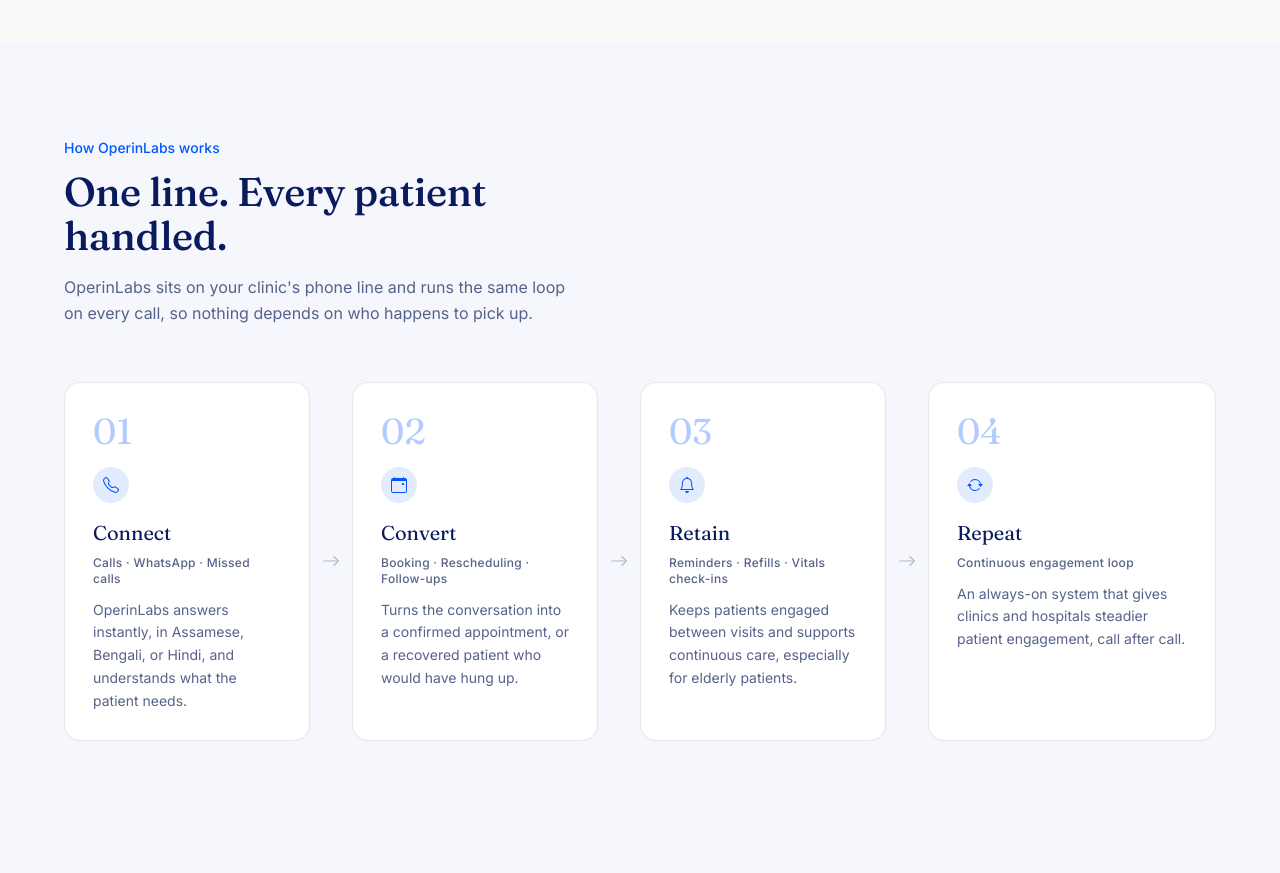
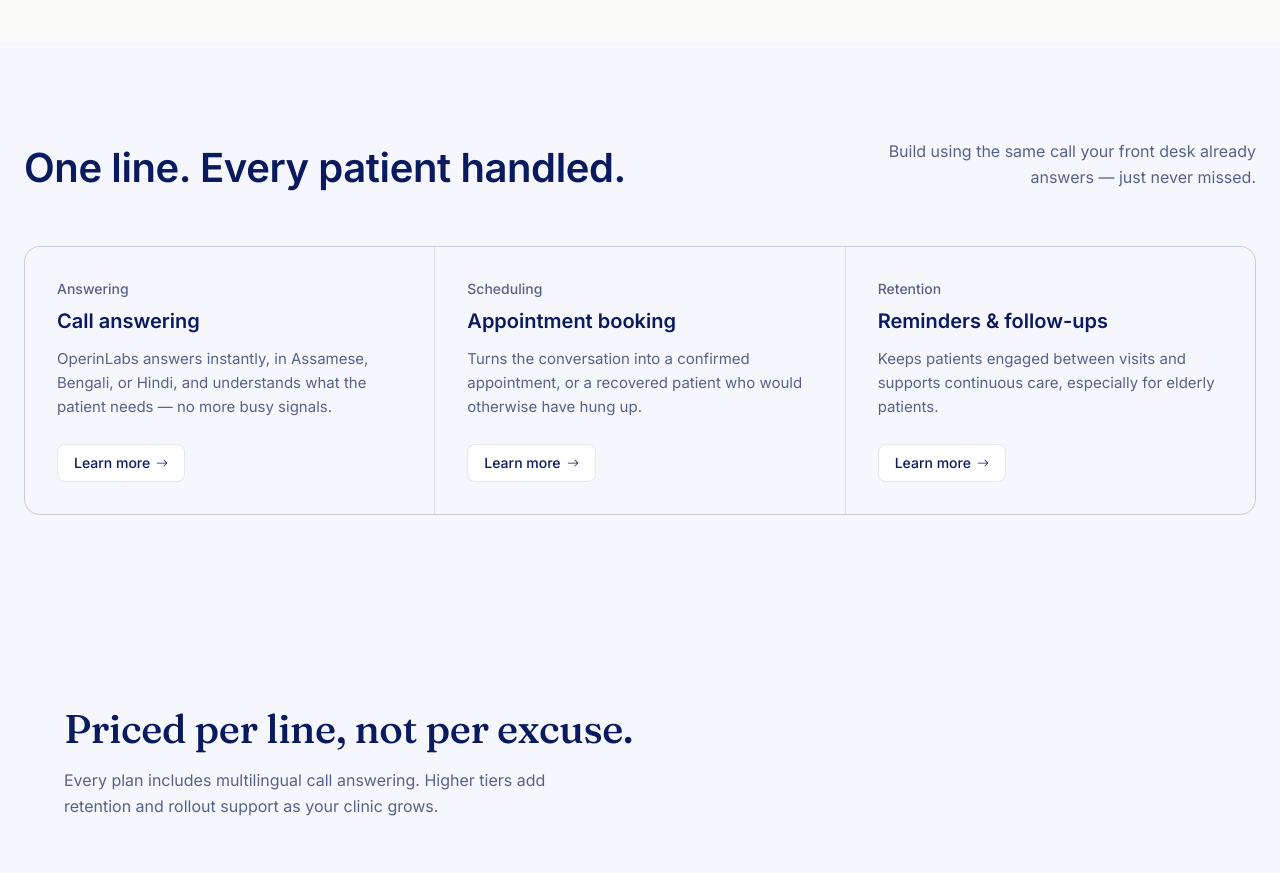
Before and after one commit to OperinLabs/OperinLabs-Landing-Page, a React (Vite) app: page / in a window 1280 px wide. Shown: the part 1340-2213 px from the top of the page. Built offline with nearby package versions, Linux system fonts and the light colour scheme.

Commit message:
Update Product.tsx

```diff
--- a/src/components/Product.tsx
+++ b/src/components/Product.tsx
@@ -1,89 +1,66 @@
 import { motion } from "framer-motion";
-import { BsTelephone, BsCalendarEvent, BsBell, BsArrowRepeat, BsArrowRight } from "react-icons/bs";
+import { BsArrowRight } from "react-icons/bs";
 
-const steps = [
+const boxes = [
   {
-    number: "01",
-    icon: BsTelephone,
-    title: "Connect",
-    tags: "Calls · WhatsApp · Missed calls",
-    body: "OperinLabs answers instantly, in Assamese, Bengali, or Hindi, and understands what the patient needs.",
+    label: "Answering",
+    heading: "Call answering",
+    body: "OperinLabs answers instantly, in Assamese, Bengali, or Hindi, and understands what the patient needs — no more busy signals.",
   },
   {
-    number: "02",
-    icon: BsCalendarEvent,
-    title: "Convert",
-    tags: "Booking · Rescheduling · Follow-ups",
-    body: "Turns the conversation into a confirmed appointment, or a recovered patient who would have hung up.",
+    label: "Scheduling",
+    heading: "Appointment booking",
+    body: "Turns the conversation into a confirmed appointment, or a recovered patient who would otherwise have hung up.",
   },
   {
-    number: "03",
-    icon: BsBell,
-    title: "Retain",
-    tags: "Reminders · Refills · Vitals check-ins",
+    label: "Retention",
+    heading: "Reminders & follow-ups",
     body: "Keeps patients engaged between visits and supports continuous care, especially for elderly patients.",
-  },
-  {
-    number: "04",
-    icon: BsArrowRepeat,
-    title: "Repeat",
-    tags: "Continuous engagement loop",
-    body: "An always-on system that gives clinics and hospitals steadier patient engagement, call after call.",
   },
 ];
 
 export default function Product() {
   return (
     <section id="product" className="scroll-mt-24 bg-bg px-6 py-24">
-      <div className="mx-auto max-w-6xl">
+      <div className="mx-auto max-w-[90rem]">
         <motion.div
           initial={{ opacity: 0, y: 16 }}
           whileInView={{ opacity: 1, y: 0 }}
           viewport={{ once: true, margin: "-80px" }}
           transition={{ duration: 0.6, ease: "easeOut" }}
-          className="max-w-xl"
+          className="flex flex-col justify-between gap-4 sm:flex-row sm:items-end"
         >
-          <p className="text-sm font-medium text-accent">How OperinLabs works</p>
-          <h2 className="mt-3 font-editorial font-medium text-ink text-[32px] sm:text-[40px] leading-[1.1] tracking-[-0.01em]">
+          <h2 className="font-jakarta font-semibold text-ink text-[32px] sm:text-[40px] leading-[1.1] tracking-[-0.01em]">
             One line. Every patient handled.
           </h2>
-          <p className="mt-4 max-w-[50ch] text-base leading-relaxed text-ink-soft">
-            OperinLabs sits on your clinic's phone line and runs the same
-            loop on every call, so nothing depends on who happens to pick up.
+          <p className="max-w-[38ch] text-base leading-relaxed text-ink-soft sm:text-right">
+            Build using the same call your front desk already answers —
+            just never missed.
           </p>
         </motion.div>
 
-        <div className="mt-14 grid gap-6 lg:grid-cols-4 lg:gap-0">
-          {steps.map(({ number, icon: Icon, title, tags, body }, i) => (
-            <div key={number} className="flex items-stretch">
+        <div className="mt-14 grid gap-px overflow-hidden rounded-2xl border border-line bg-line sm:grid-cols-3">
+          {boxes.map(({ label, heading, body }, i) => (
             <motion.div
+              key={label}
               initial={{ opacity: 0, y: 16 }}
               whileInView={{ opacity: 1, y: 0 }}
               viewport={{ once: true, margin: "-80px" }}
               transition={{ duration: 0.5, ease: "easeOut", delay: i * 0.1 }}
-                className="flex flex-1 flex-col rounded-2xl border border-line bg-white p-7"
+              className="flex flex-col bg-bg p-8"
             >
-                <span className="font-editorial text-4xl text-accent/30">
-                  {number}
-                </span>
-                <div className="mt-4 flex h-9 w-9 items-center justify-center rounded-full bg-accent-soft text-accent">
-                  <Icon className="text-base" aria-hidden="true" />
-                </div>
-                <h3 className="mt-4 font-editorial text-xl text-ink">{title}</h3>
-                <p className="mt-2 text-xs font-medium tracking-wide text-ink-soft">
-                  {tags}
-                </p>
-                <p className="mt-3 text-sm leading-relaxed text-ink-soft">
+              <p className="text-sm font-medium text-ink-soft">{label}</p>
+              <h3 className="mt-2 font-jakarta text-xl font-semibold text-ink">
+                {heading}
+              </h3>
+              <p className="mt-3 text-[15px] leading-relaxed text-ink-soft">
                 {body}
               </p>
+              <button className="mt-6 inline-flex w-fit items-center gap-1.5 rounded-lg border border-line bg-white px-4 py-2 text-sm font-medium text-ink transition-colors hover:bg-accent-soft">
+                Learn more
+                <BsArrowRight className="text-xs" aria-hidden="true" />
+              </button>
             </motion.div>
-
-              {i < steps.length - 1 && (
-                <div className="hidden shrink-0 items-center justify-center px-3 lg:flex">
-                  <BsArrowRight className="text-lg text-ink-soft/40" aria-hidden="true" />
-                </div>
-              )}
-            </div>
           ))}
         </div>
       </div>
```
Lines whose indentation alone changed are shown as unchanged.
